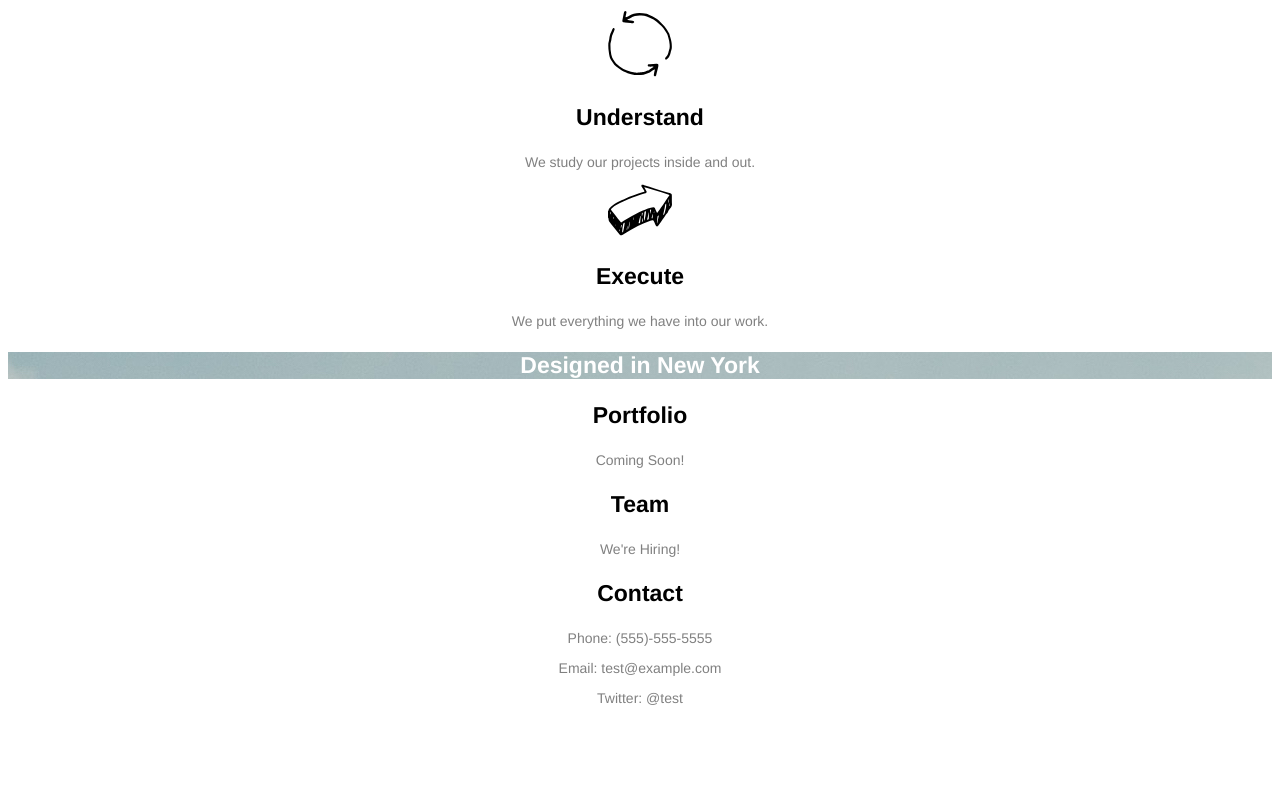
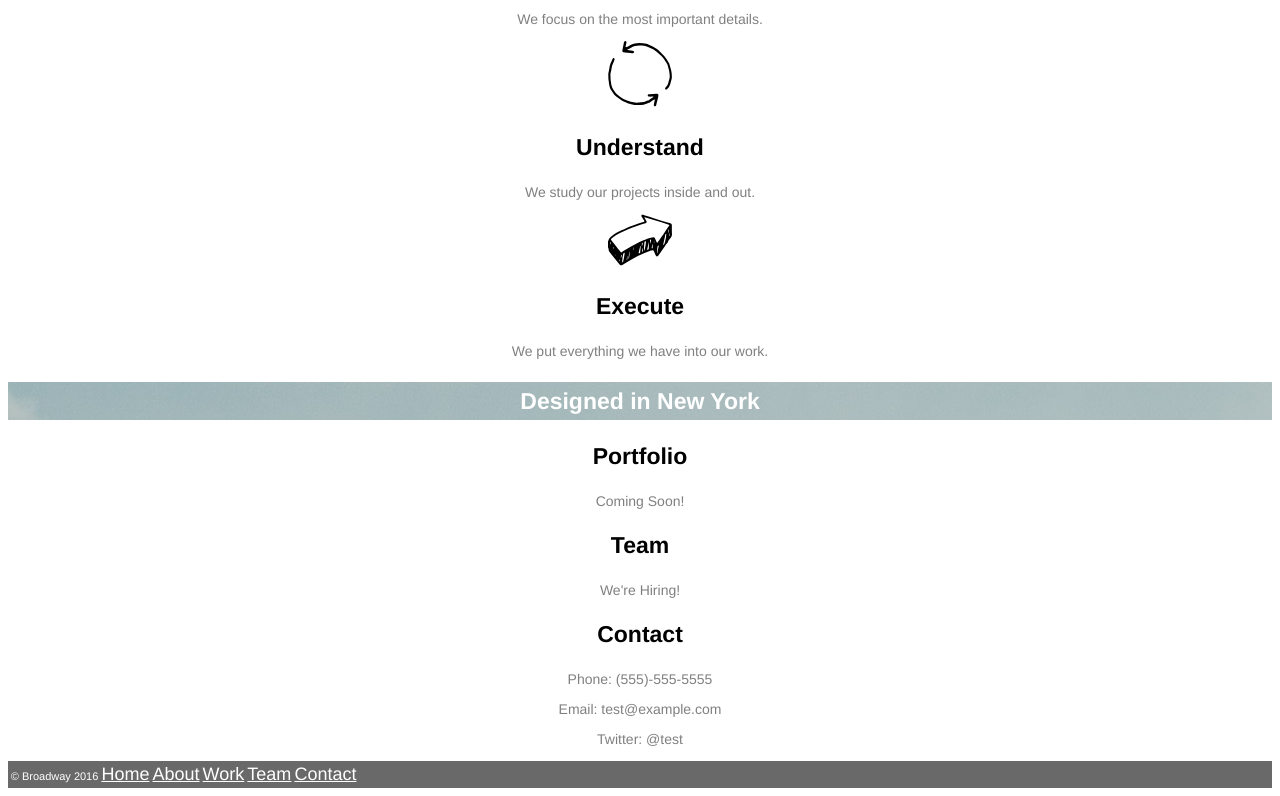
Before and after one commit to CurmudJim/broadway_design, a plain HTML site: page index.html in a window 1280 px wide. Shown: the part 556-1352 px from the top of the page. Before the commit the page ends 1276 px from the top, so only its background shows below. Drawn offline with Linux system fonts and the light colour scheme.

Commit message:
Added footer.

```diff
--- a/index.html
+++ b/index.html
@@ -7,12 +7,12 @@
   </head>
   <body>
     <div class="flatiron">
-      <h1>Broadway Design</h1>
-      <p><a href="#">Home</a></p>
-      <p><a href="#process">Process</a></p>
-      <p><a href="portfolio">Work</a></p>
-      <p><a href="team">Team</a></p>
-      <p><a href="contact">Contact</a></p>
+      <h1 id="home">Broadway Design</h1>
+      <p><a class="btn_nav" href="#home">Home</a></p>
+      <p><a class="btn_nav" href="#process">Process</a></p>
+      <p><a class="btn_nav" href="#portfolio">Work</a></p>
+      <p><a class="btn_nav" href="#team">Team</a></p>
+      <p><a class="btn_nav" href="#contact">Contact</a></p>
     </div>
     <div id="process">
       <h2>Our Process</h2>
@@ -41,5 +41,13 @@
       <p>Email: test@example.com</p>
       <p>Twitter: @test</p>
     </div>
+    <footer>
+      © Broadway 2016
+        <a class="btn_nav" href="#home">Home</a>
+        <a class="btn_nav" href="#about">About</a>
+        <a class="btn_nav" href="#portfolio">Work</a>
+        <a class="btn_nav" href="#team">Team</a>
+        <a class="btn_nav" href="#contact">Contact</a>
+    </footer>
   </body>
 </html>
--- a/resources/css/style.css
+++ b/resources/css/style.css
@@ -6,18 +6,18 @@
 .flatiron {
   background-image: url(../images/the-flatiron-building.jpg);
   color: white;
+  padding-top: .25em;
+  padding-bottom: .25em;
 }
 
-
+.btn_nav {
+  font-size: 18px;
+  color: white;
+}
 
 p {
   font-size: 14px;
   color: gray;
-}
-
-p a {
-  font-size: 18px;
-  color: white;
 }
 
 h1 {
@@ -34,3 +34,13 @@ h3 {
   font-size: 23px;
   font-weight: bold;
 }
+
+footer {
+  text-align: left;
+  background-color: dimgray;
+  color: white;
+  font-size: 11px;
+  padding-left: .25em;
+  padding-top: .25em;
+  padding-bottom: .25em;
+}
```
